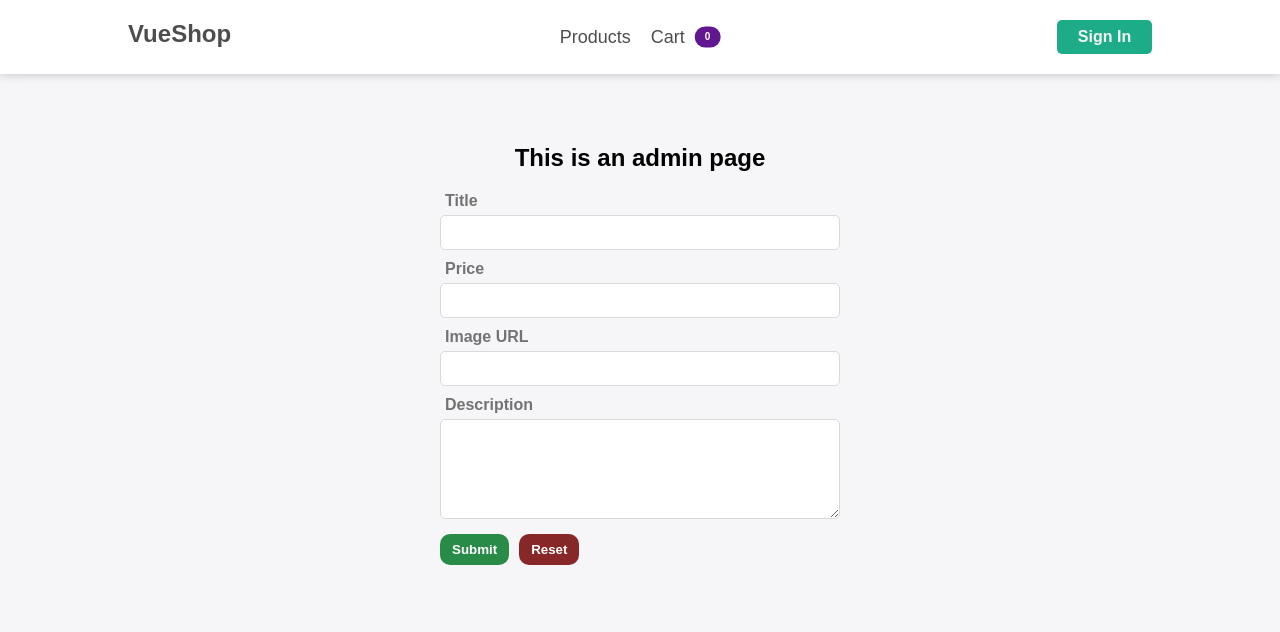
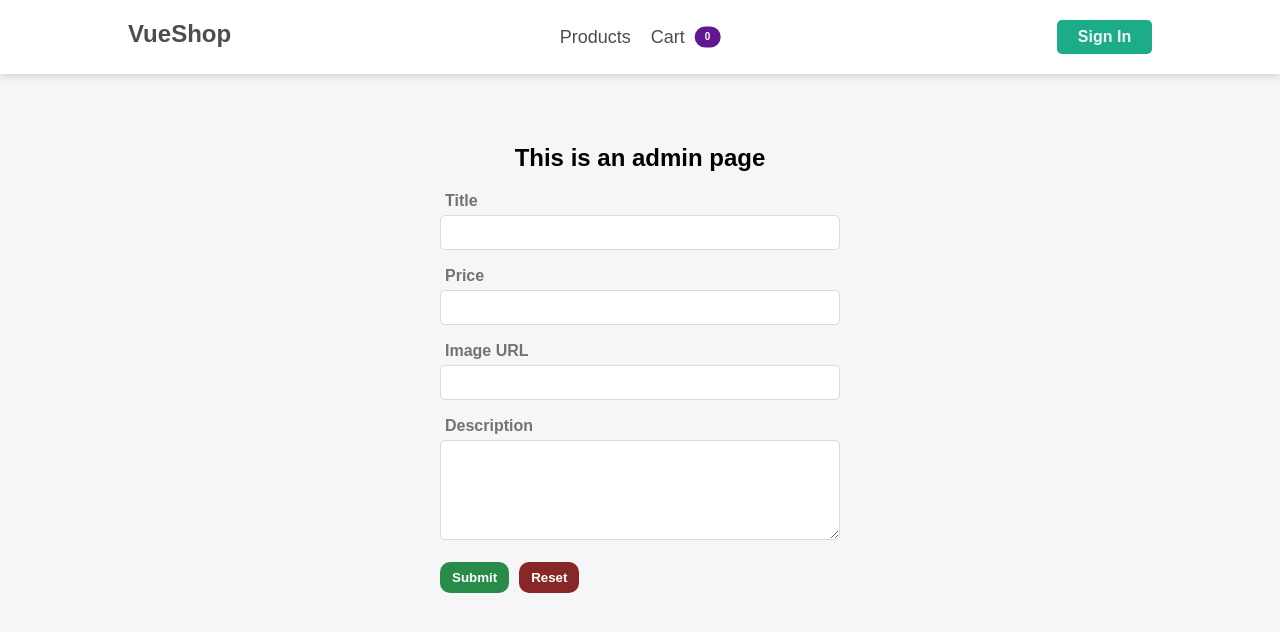
Before and after one commit to ArsenyKornilcev/vue-shop, a Vue app: page /admin in a window 1280 px wide. Shown: the top 632 px of the page. Built offline with nearby package versions, Linux system fonts and the light colour scheme.

Commit message:
input-field now used in TheForm

```diff
--- a/src/components/layout/InputField.vue
+++ b/src/components/layout/InputField.vue
@@ -1,6 +1,7 @@
 <template>
-	<div class="">
+	<div class="container">
 		<label
+			:class="{ field_error: errorMessage !== '' }"
 			:for="id"
 			v-if="label">
 			{{ label }}
@@ -8,7 +9,7 @@
 
 		<textarea
 			v-if="textarea"
-			:class="{ 'field_error': errorMessage != '' }"
+			:class="{ field_error: errorMessage !== '' }"
 			:id="id"
 			:type="type"
 			:required="required"
@@ -18,7 +19,7 @@
 
 		<input
 			v-else
-			:class="{ 'field_error': errorMessage != '' }"
+			:class="{ field_error: errorMessage !== '' }"
 			:id="id"
 			:type="type"
 			:required="required"
@@ -54,27 +55,40 @@
 
 		methods: {
 			validate() {
-				if (this.type === "number") {
-					if (this.value.includes("e")) {
-						this.errorMessage = "There should be only numbers";
-					}
+				if (this.type === "number" && this.value < 0) {
+					this.errorMessage = "Price should be a positive number.";
+
+					return;
 				}
 
-				if (this.type === "text" && this.required && this.value === "") {
-					this.errorMessage = "This field is required. Please, fill it."
+				if (
+					this.required &&
+					this.value === ""
+				) {
+					this.errorMessage =
+						"This field is required. Please, fill it.";
+
+					return;
 				}
 
 				this.errorMessage = "";
+				this.$emit("validate", this.value);
 			},
 		},
 	};
 </script>
 
 <style lang="sass" scoped>
-	div
+	.container
 		display: flex
 		flex-flow: column wrap
 		gap: 5px
+
+	label
+		font-weight: 600
+		margin-left: 5px
+		transition: .3s ease
+		color: #737373
 
 	input, textarea
 		padding: 8px 10px
@@ -84,9 +98,17 @@
 		outline: none
 		border: 1px solid #dadada
 
+	textarea
+		max-width: 100%
+		resize: vertical
+		min-height: 100px
+		max-height: 200px
+
 	.field_error
 		border-color: #d02020
+		color: #d02020
 
 	.error
 		color: #d02020
+		margin-top: 2px
 </style>
--- a/src/components/layout/TheForm.vue
+++ b/src/components/layout/TheForm.vue
@@ -2,44 +2,23 @@
 	<div>
 		<form @submit.prevent>
 			<div class="inputs">
-				<div
-					class="column"
+				<input-field
 					v-for="input in formInputs"
-					:key="input.id">
-					<label
-						:for="input.id"
-						v-if="input.label">
-						{{ input.label }}
-					</label>
+					:key="input.id"
+					:label="input.label"
+					:id="input.id"
+					:type="input.type"
+					:required="input.required"
+					:placeholder="input.placeholder"></input-field>
 
-					<input
-						:id="input.id"
-						:type="input.type"
-						:required="input.required"
-						:placeholder="input.placeholder"
-						@input="input.value = $event.target.value" />
-				</div>
-
-				<div
-					class="column"
+				<input-field
 					v-for="textarea in formTextareas"
-					:key="textarea.id">
-					<label
-						:for="textarea.id"
-						v-if="textarea.label">
-						{{ textarea.label }}
-					</label>
-					<textarea
-						:id="textarea.id"
-						:required="textarea.required"
-						:value="textarea.value"
-						:placeholder="textarea.placeholder"
-						autocomplete
-						autocorrect
-						@input="
-							textarea.value = $event.target.value
-						"></textarea>
-				</div>
+					:textarea=true
+					:key="textarea.id"
+					:label="textarea.label"
+					:id="textarea.id"
+					:required="textarea.required"
+					:placeholder="textarea.placeholder"></input-field>
 			</div>
 
 			<div class="buttons">
@@ -69,8 +48,14 @@
 </template>
 
 <script>
+	import InputField from "./InputField.vue";
+
 	export default {
 		name: "TheForm",
+
+		components: {
+			InputField,
+		},
 
 		data() {
 			return {
@@ -167,31 +152,10 @@
 			&:active
 				background: #882727
 
-
 	.inputs
 		display: flex
 		flex-flow: column wrap
 		gap: 10px
-
-	label
-		font-weight: 600
-		margin-left: 5px
-		transition: .3s ease
-		color: #737373
-
-	input, textarea
-		padding: 8px 10px
-		font-size: 15px
-		font-weight: bold
-		border-radius: 5px
-		outline: none
-		border: 1px solid #dadada
-
-	textarea
-		max-width: 100%
-		resize: vertical
-		min-height: 100px
-		max-height: 200px
 
 	form
 		display: flex
```
